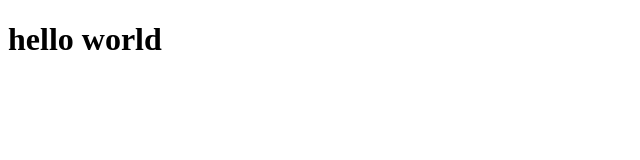
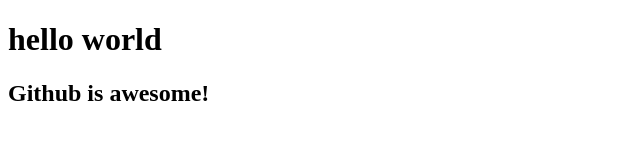
Before and after one commit to sujatapaul123/phython-program, a plain HTML site: page index.html in a window 1280 px wide. Shown: the whole page, without its empty margins (0-640 px from the left). Drawn offline with Linux system fonts and the light colour scheme.

Commit message:
Update index.html

```diff
--- a/index.html
+++ b/index.html
@@ -8,5 +8,7 @@
 </head>
 <body>
     <h1>hello world</h1>
+    <h2>Github is awesome!</h2>
+
 </body>
 </html>
```
